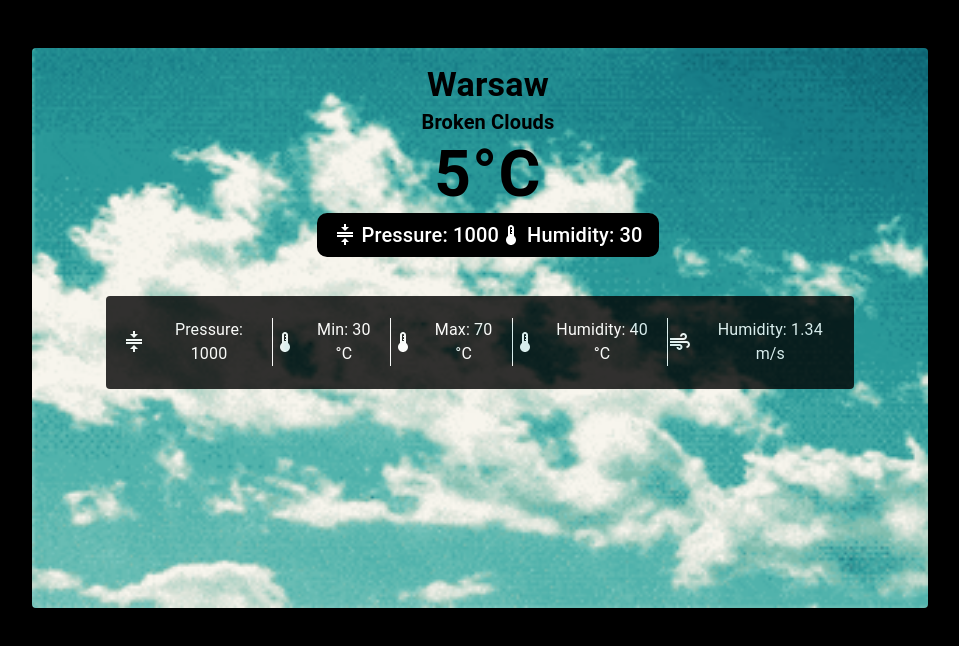
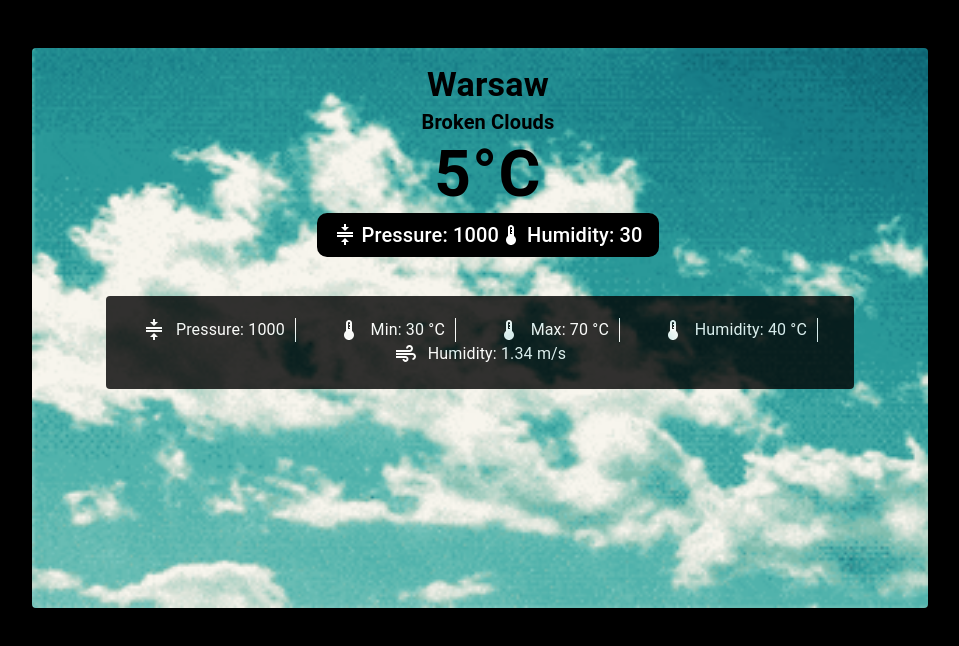
Before and after one commit to Sam44323/weather_MUI, a React (Create React App) app: page / in a window 1280 px wide. Shown: the top 646 px of the page, without its empty margins (160-1119 px from the left). Built offline with nearby package versions, Linux system fonts and the light colour scheme.

Commit message:
add: added styles for image_container

```diff
--- a/src/App.css
+++ b/src/App.css
@@ -6,6 +6,8 @@
   margin: 0 auto;
   min-height: 70vh;
   border-radius: 4px;
+  max-width: 1200px;
+
 }
 
 .rightDiv{
--- a/src/container/BottomContainer.tsx
+++ b/src/container/BottomContainer.tsx
@@ -10,6 +10,7 @@ const BottomContainer: React.FC = () => {
       sx={{
         backgroundColor: "#000",
         display: "flex",
+        flexWrap: "wrap",
         justifyContent: "space-around",
         opacity: 0.8,
         width: "80%",
```
